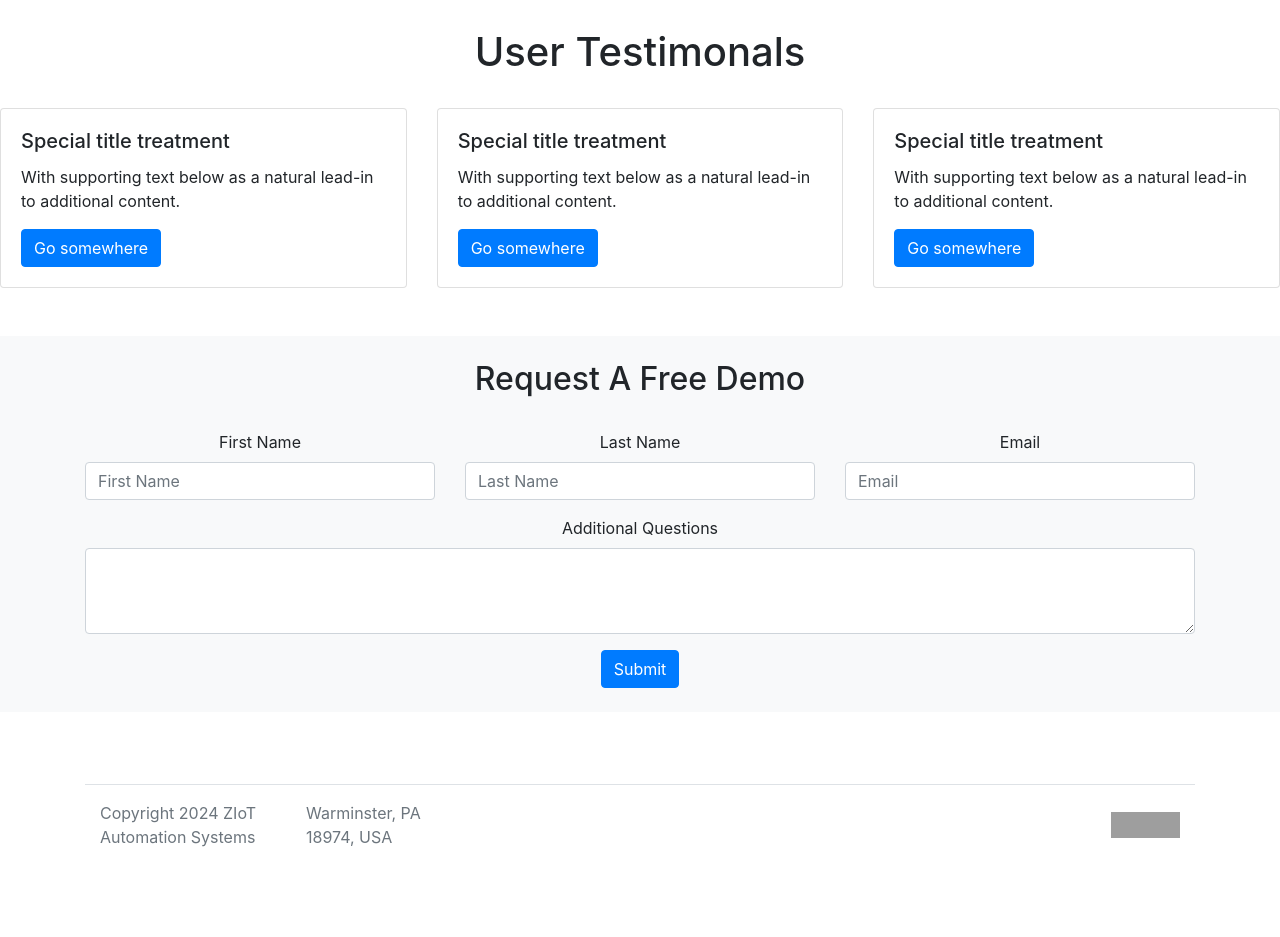
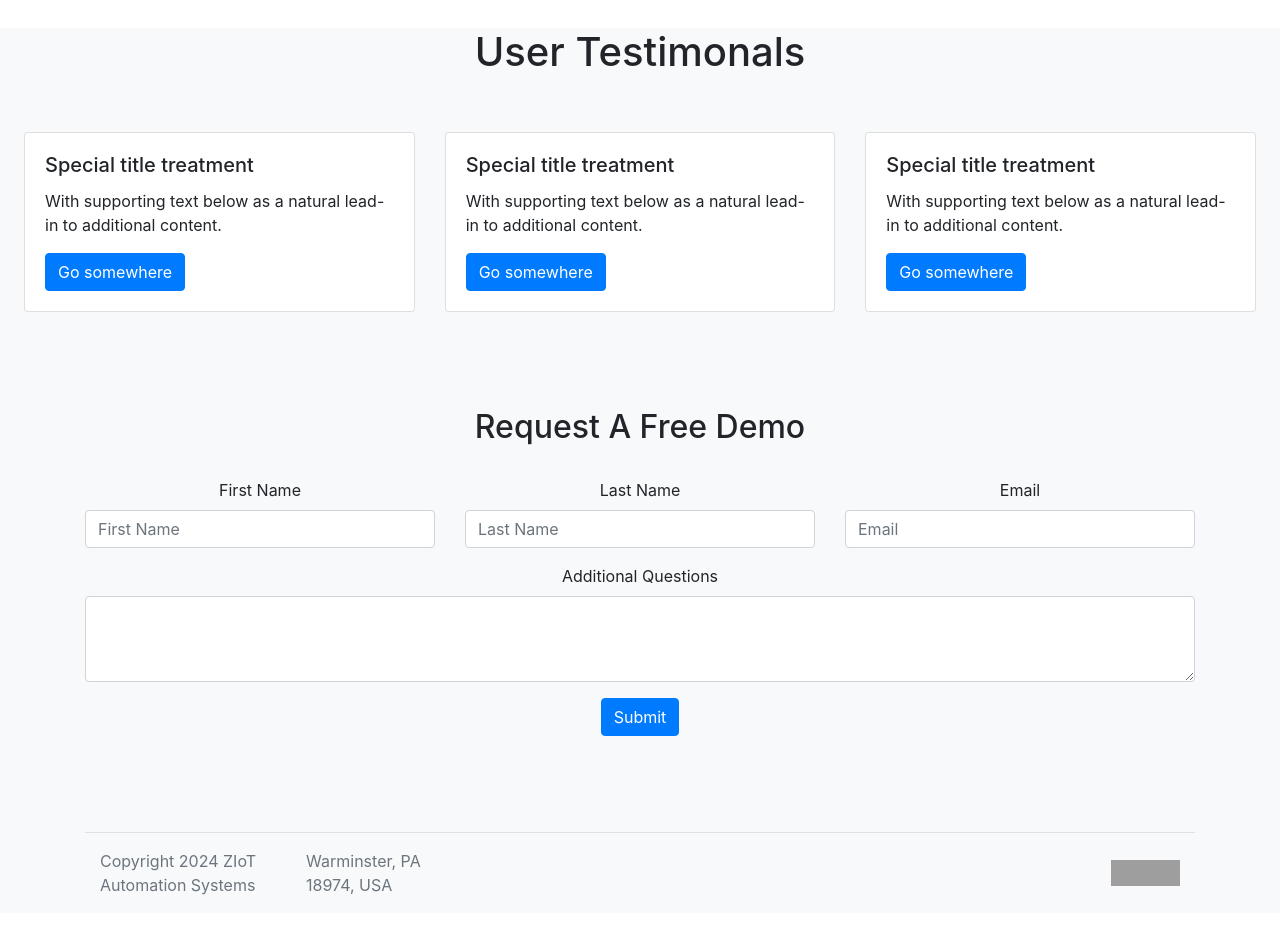
Before and after one commit to ZIoT-Systems/ZIoT-Systems.github.io, a Jekyll site: the page built from README.md, in a window 1280 px wide. Shown: the part 2003-2940 px from the top of the page. Built offline with Jekyll 4.4.1, drawn with Linux system fonts in a browser that asks for light colours; our own code applies the rules of GitHub Pages for plain Markdown files; before the commit the page ends 2892 px from its top, so only the background shows below that; grey boxes are pictures that could not be loaded.

```diff
--- a/_layouts/default.html
+++ b/_layouts/default.html
@@ -182,12 +182,12 @@
     <br>
     <br>
 
-    <section id="testimonials" class="">
+    <section id="testimonials" class="bg-light">
         <div class="container text-center">
             <h1>User Testimonals</h1>
         </div>
         <br>
-        <div class="row">
+        <div class="p-4 row">
             <div class="col-sm-4">
                 <div class="card">
                     <div class="card-body">
@@ -220,7 +220,7 @@
         <br>
         <br>
 
-        <section class="bg-light" id="demoAnchor">
+        <section class="bg" id="demoAnchor">
             <br>
             <div class="container text-center">
                 <h2>Request A Free Demo</h2>
```
